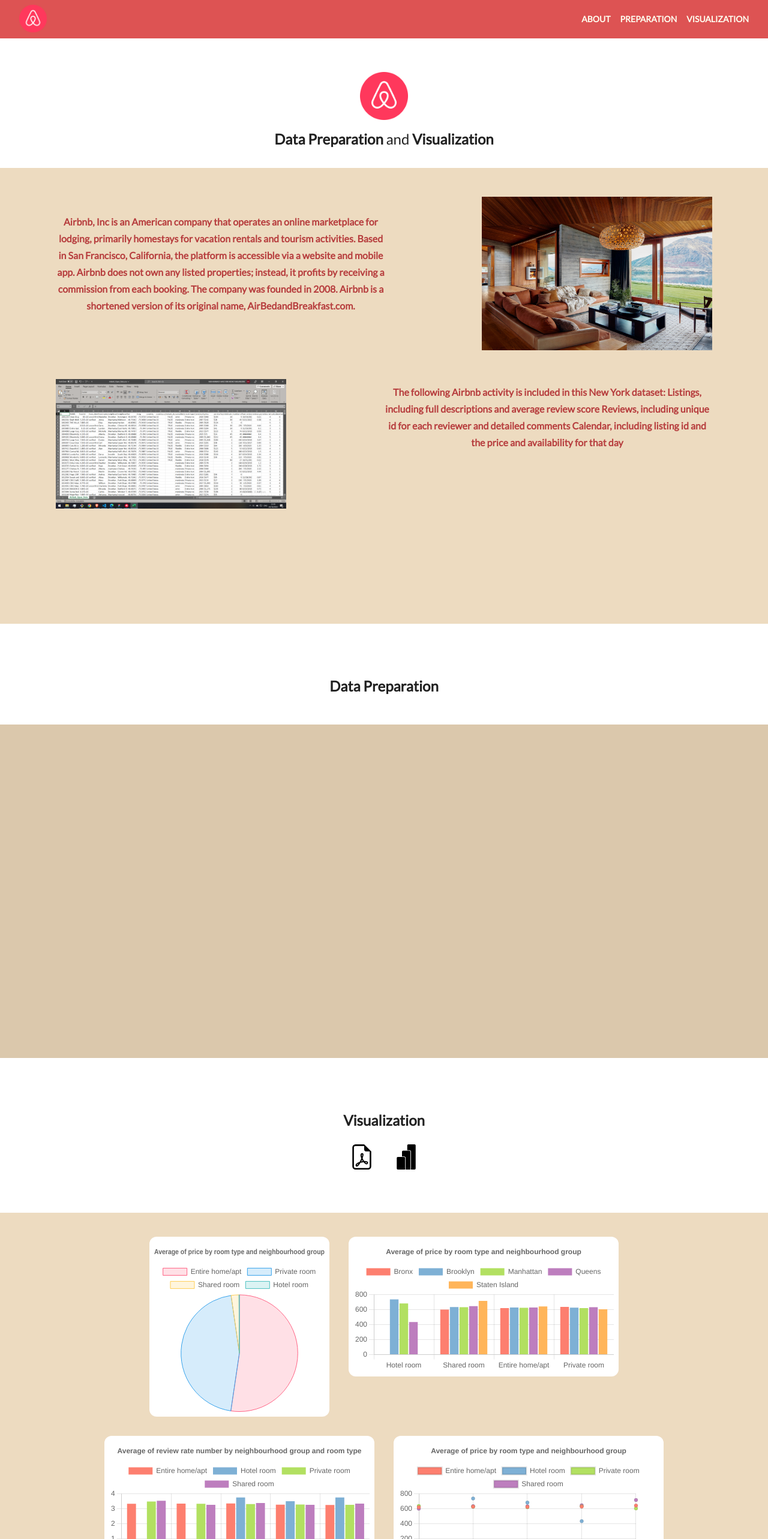
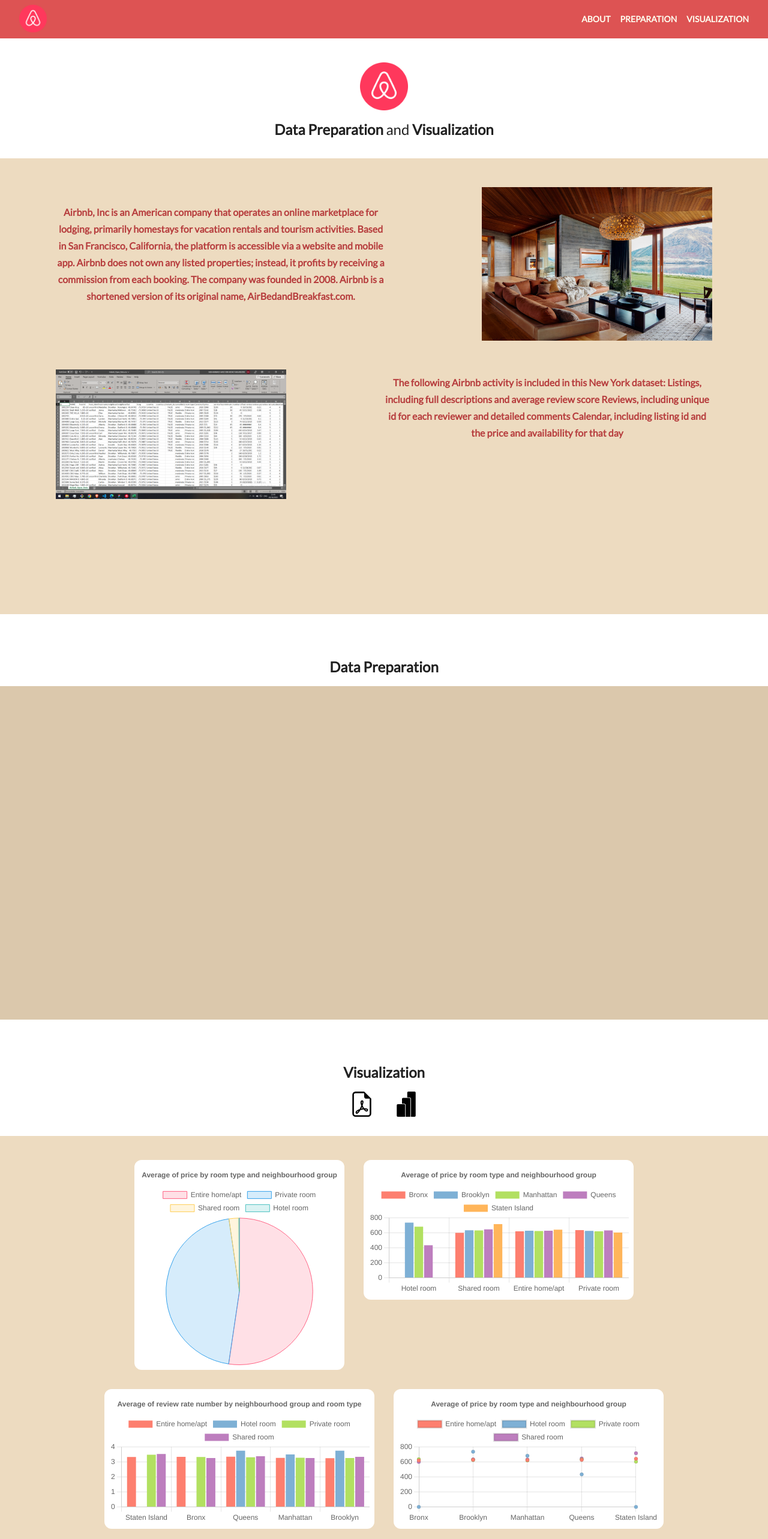
Before and after one commit to hafizn24/hafiz-airbnb, a React (Create React App) app: page / in a window 1280 px wide. Shown: the top 2566 px of the page at 60% size. Built offline with nearby package versions, Linux system fonts and the light colour scheme.

Commit message:
Reponsive for Vizio

```diff
--- a/src/components/Chart.js
+++ b/src/components/Chart.js
@@ -18,7 +18,11 @@
     <Box sx={{
       pt:3,
       width: '100%',
-      height: '95vh',
+      height: {
+        xs:1050,
+        sm:'60vh',
+        lg:'95vh'
+      },
       backgroundColor: 'primary.light',
       }}>
       <Grid
@@ -28,12 +32,12 @@
         alignItems="flex-start"
       >
         <Box
-          sx={{width:300, m:2, p:1, borderRadius: 3, backgroundColor:'white'}}
+          sx={{width:350, m:2, p:1, borderRadius: 3, backgroundColor:'white'}}
         >
           <ChartPie />
         </Box>
         <Box
-          sx={{width:450, m:2, p:1, borderRadius: 3, backgroundColor:'white'}}
+          sx={{width:{xs:350,lg:450}, m:2, p:1, borderRadius: 3, backgroundColor:'white'}}
         >
           <ChartAP />
         </Box>
@@ -45,12 +49,12 @@
         alignItems="flex-start"
       >
         <Box
-          sx={{width:450, m:2, p:1, borderRadius: 3, backgroundColor:'white'}}
+          sx={{width:{xs:350,lg:450}, m:2, p:1, borderRadius: 3, backgroundColor:'white'}}
         >
           <ChartReview />
         </Box>
         <Box
-          sx={{width:450, m:2, p:1, borderRadius: 3, backgroundColor:'white'}}
+          sx={{width:{xs:350,lg:450}, m:2, p:1, borderRadius: 3, backgroundColor:'white'}}
         >
           <ChartScat />
         </Box>
--- a/src/components/Hero.js
+++ b/src/components/Hero.js
@@ -17,7 +17,7 @@
         sx={{
             width: 80,
             height: 80,
-            mt: 6
+            mt: 4
           }}
         >
             <CardMedia
--- a/src/components/Main.js
+++ b/src/components/Main.js
@@ -26,9 +26,13 @@
 
       <div ref={prep} />
       <br />
+      <br />
+      <br />
       <Prep  />
 
       <div ref={vizio} />
+      <br />
+      <br />
       <br />
       <Vizio />
 
--- a/src/components/Prep.js
+++ b/src/components/Prep.js
@@ -5,7 +5,7 @@
 function Prep() {
   return (
     <>
-        <Box sx={{mt:8, mb:6}}>
+        <Box sx={{mt:0, mb:2}}>
             <Typography variant='h5' align="center"><b>Data Preparation</b></Typography>
         </Box>
         <Box
@@ -16,7 +16,7 @@
                 backgroundColor: 'secondary.main',
             }}
         >
-          <iframe src={pdf} frameborder="0" width="50%" height="550"></iframe>
+          <iframe src={pdf} frameborder="0" width="55%" height="550"></iframe>
         </Box>
     </>
   )
--- a/src/components/Vizio.js
+++ b/src/components/Vizio.js
@@ -11,7 +11,7 @@
 function Vizio() {
   return (
     <>
-      <Box sx={{mt:8, mb:6}}>
+      <Box sx={{mt:0, mb:2}}>
         <Typography variant='h5' align="center"><b>Visualization</b></Typography>
 
         <Grid
@@ -20,7 +20,7 @@
           justifyContent="center"
           alignItems="center"
         >
-          <Box sx={{m:2}}>
+          <Box sx={{m:1}}>
             <Tooltip title="Data Visualization PDF">
               <Link href={powerpdf} underline="none" target={"_blank"} sx={{mx:1}}>
                   <IconButton><BsFileEarmarkPdf size={42} color='black'/></IconButton>
```
